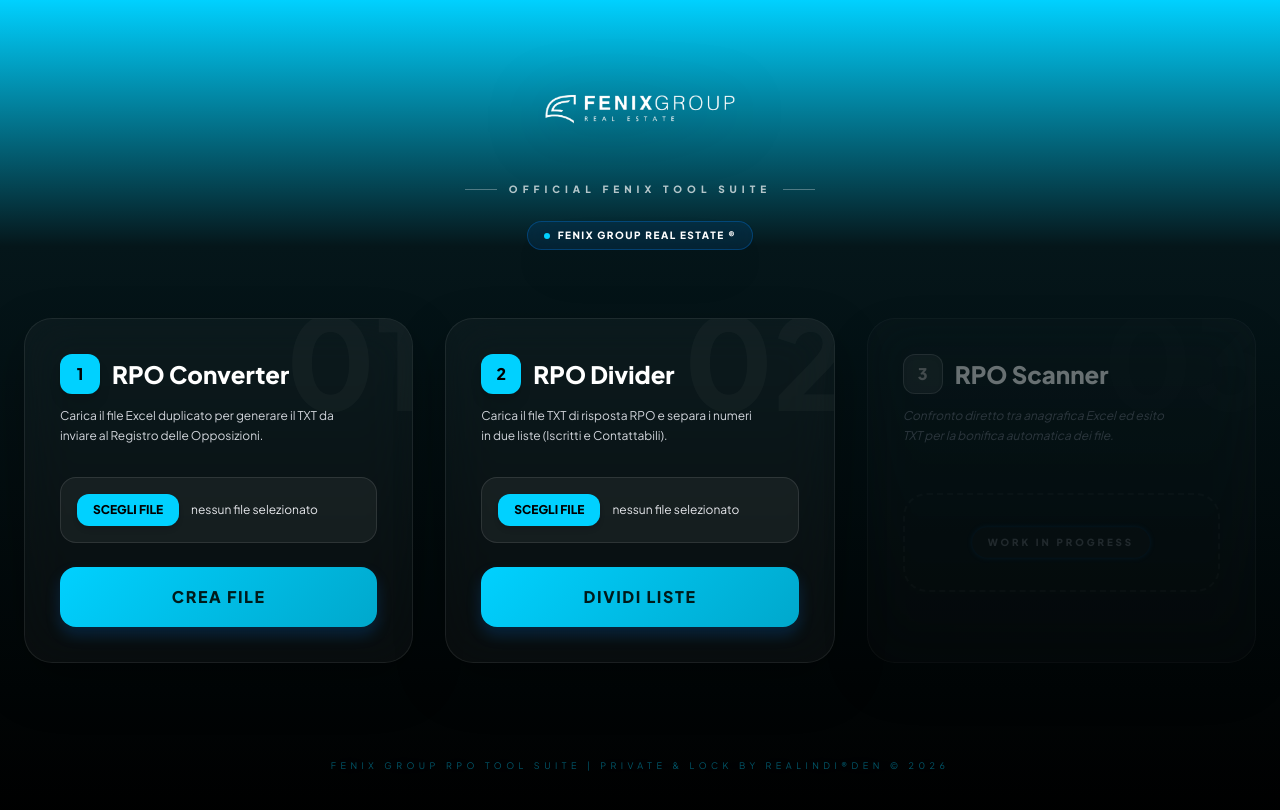
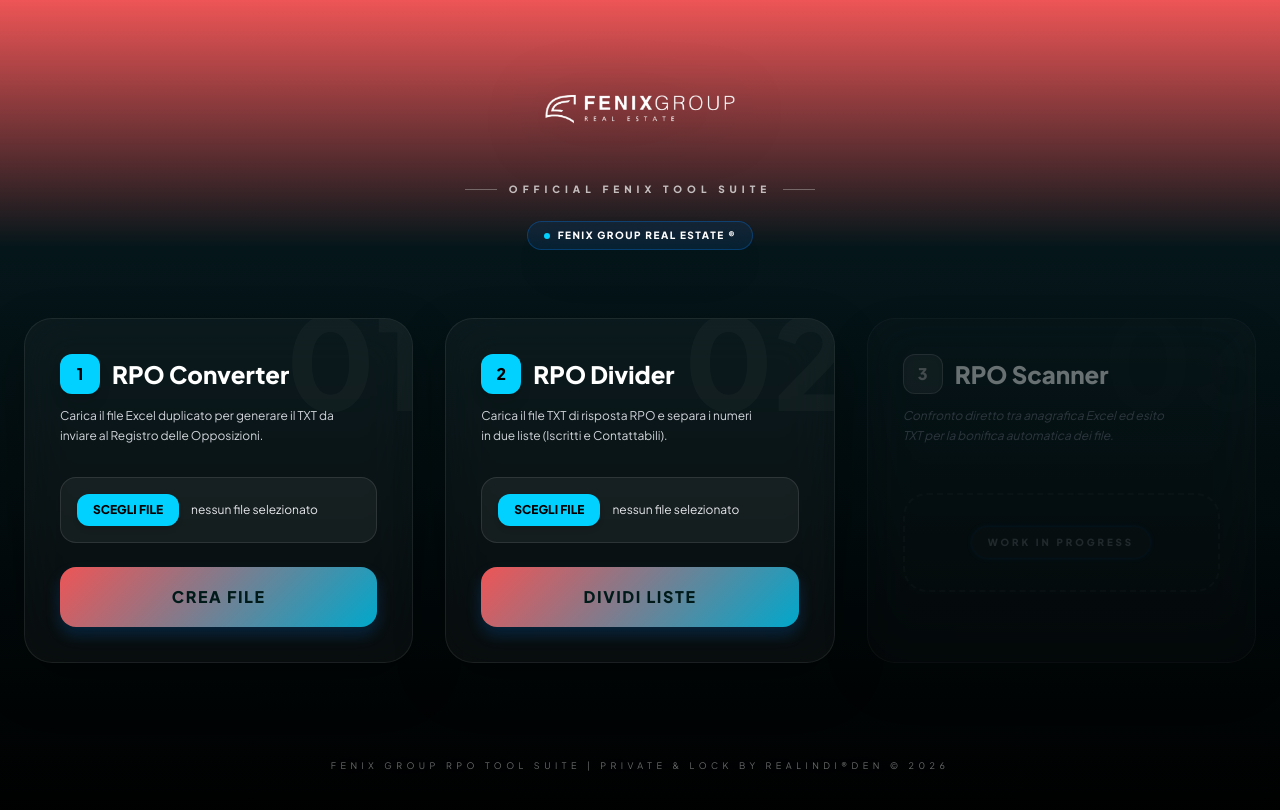
Before and after one commit to IlMara2000/rpo-fenix-app, a Next.js app: page / in a window 1280 px wide. Shown: the top 810 px of the page. Built offline with nearby package versions, Linux system fonts and the light colour scheme.

Commit message:
Update index.js

```diff
--- a/src/pages/index.js
+++ b/src/pages/index.js
@@ -41,7 +41,7 @@
   return (
     /* AGGIORNATO: Sfondo Azzurro Fenix che sfuma in nero verso il basso */
     <div className="min-h-screen flex flex-col items-center py-12 px-6 text-white"
-         style={{ background: 'linear-gradient(to bottom, #00d1ff 0%, #05161a 30%, #000000 100%)' }}>
+         style={{ background: 'linear-gradient(to bottom, #ee5556 0%, #05161a 30%, #000000 100%)' }}>
 
       <Head>
         <title>FENIX GROUP | RPO TOOL</title>
@@ -123,7 +123,7 @@
               }}
               disabled={loading || !tempFile}
               className="bottone-blu w-full shadow-lg shadow-[#00d1ff]/20"
-              style={{ background: 'linear-gradient(135deg, #00d1ff 0%, #00a8cc 100%)', color: '#001a1a' }}
+              style={{ background: 'linear-gradient(135deg, #ee5556 0%, #00a8cc 100%)', color: '#001a1a' }}
             >
               <span className="font-black tracking-widest">{loading ? "ELABORAZIONE..." : "CREA FILE"}</span>
             </button>
@@ -174,7 +174,7 @@
 
             {/* Tasto principale Azzurro */}
             <button type="submit" disabled={loading} className="bottone-blu w-full shadow-lg shadow-[#00d1ff]/20"
-                    style={{ background: 'linear-gradient(135deg, #00d1ff 0%, #00a8cc 100%)', color: '#001a1a' }}>
+                    style={{ background: 'linear-gradient(135deg, #ee5556 0%, #00a8cc 100%)', color: '#001a1a' }}>
               <span className="font-black tracking-widest">{loading ? "DIVISIONE..." : "DIVIDI LISTE"}</span>
             </button>
 
@@ -212,7 +212,7 @@
       </main>
 
       <footer className="mt-24 text-center opacity-40">
-        <p className="text-[9px] text-[#00d1ff] uppercase tracking-[0.5em] font-medium drop-shadow-[0_0_10px_rgba(0,209,255,0.3)]">
+        <p className="text-[9px] text-[#ffffff] uppercase tracking-[0.5em] font-medium drop-shadow-[0_0_10px_rgba(0,209,255,0.3)]">
           FENIX GROUP RPO TOOL SUITE | Private & Lock by Realindi®Den © 2026
         </p>
       </footer>
```
